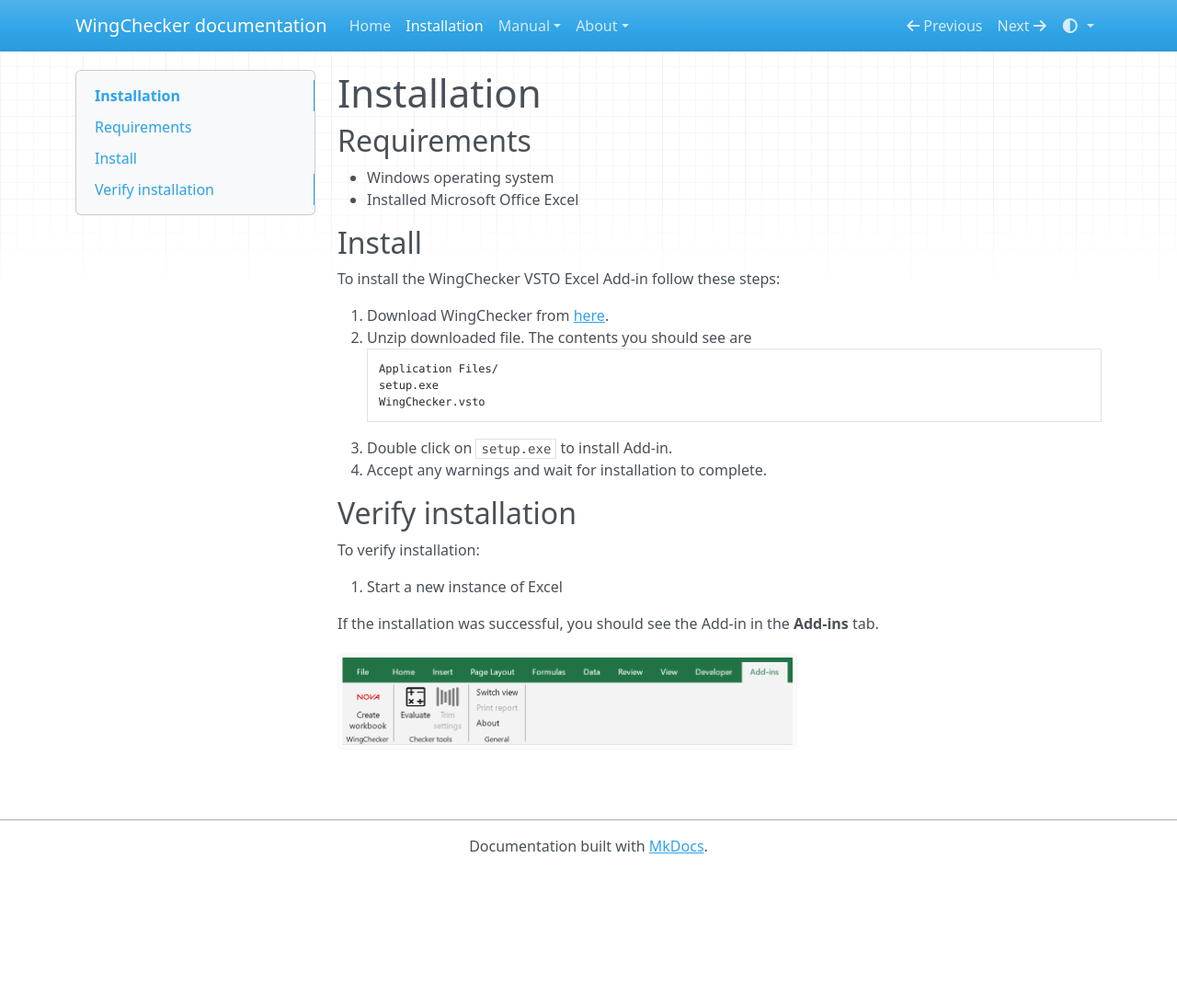
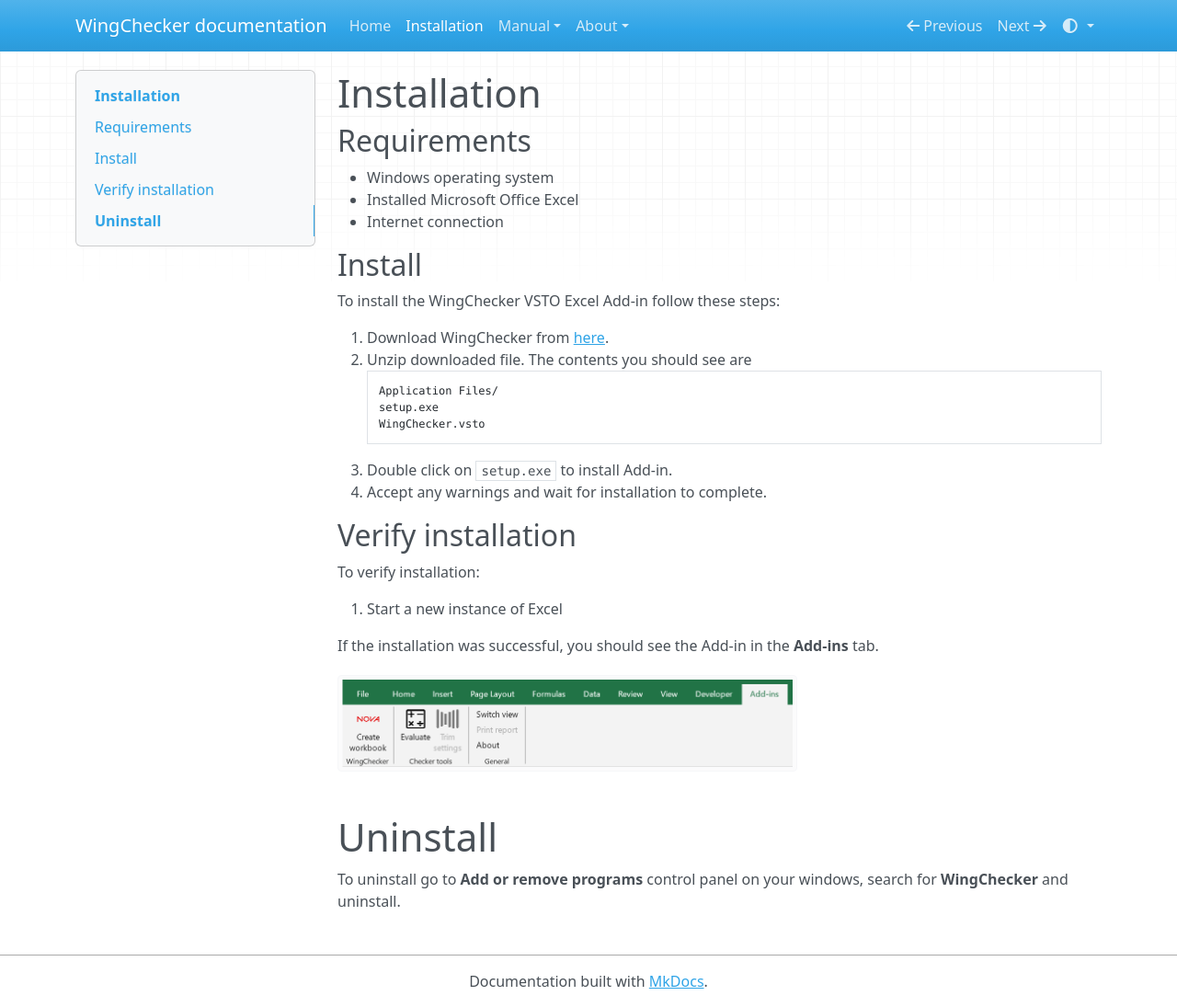
Before and after one commit to distractor/WingChecker_Documentation, an MkDocs documentation site: the page built from docs/installation/installation.md, in a window 1280 px wide and 1095 px high. Shown: the whole window at 92% size. Built offline with MkDocs 1.6.1, drawn with Linux system fonts in a browser that asks for light colours; nearby versions of some CDN libraries.

Commit message:
Updated version

```diff
--- a/docs/installation/installation.md
+++ b/docs/installation/installation.md
@@ -4,6 +4,7 @@
 
 - Windows operating system
 - Installed Microsoft Office Excel
+- Internet connection
 
 ## Install
 
@@ -27,3 +28,7 @@ To verify installation:
 
 If the installation was successful, you should see the Add-in in the **Add-ins** tab.
 ![Image title](../images/verify_installation.png){ width=500}
+
+# Uninstall
+
+To uninstall go to **Add or remove programs** control panel on your windows, search for **WingChecker** and uninstall.
```
Also changed, not shown: 1 other file.
